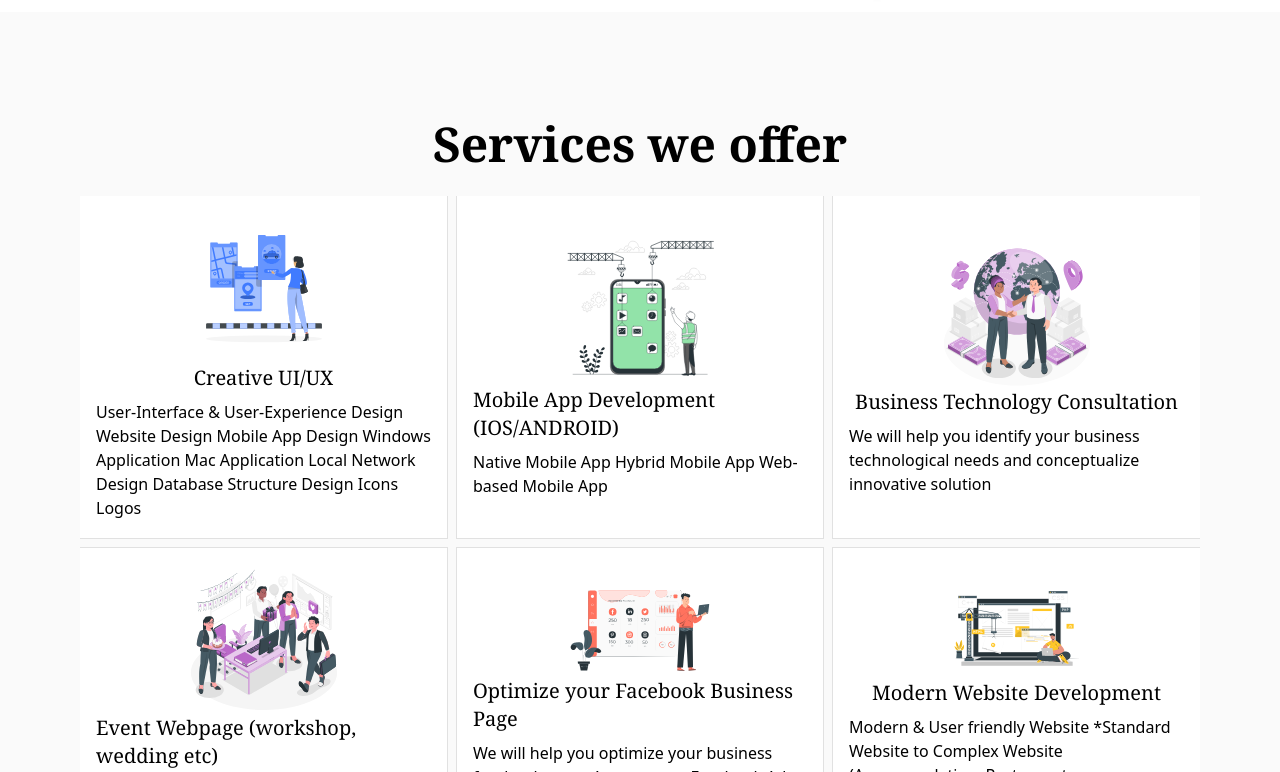
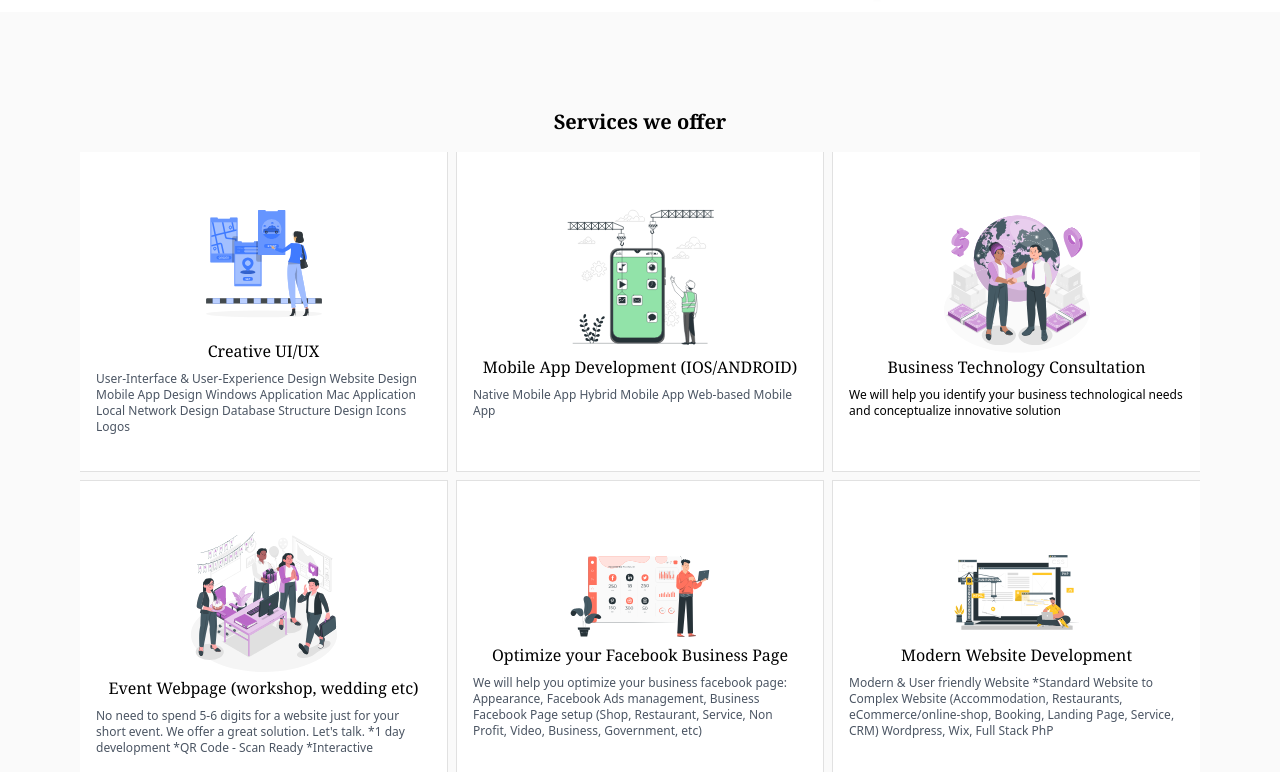
Before and after one commit to LilJho/itera-webapp, a Next.js app: page / in a window 1280 px wide. Shown: the part 788-1560 px from the top of the page. Built offline with nearby package versions, Linux system fonts and the light colour scheme.

Commit message:
updated services

```diff
--- a/src/components/Projects.js
+++ b/src/components/Projects.js
@@ -47,7 +47,7 @@
 function Post() {
   return (
     <article className="border border-black rounded-lg">
-      <div className="flex flex-col items-center gap-4 p-8">
+      <div className="flex flex-col items-center justify-center gap-4 p-8">
         <figure>
           <Image
             src={"/projects/psu.svg"}
--- a/src/components/Services.js
+++ b/src/components/Services.js
@@ -4,7 +4,7 @@
 const Services = () => {
   return (
     <section className="py-4 px-[5rem] mt-[5rem]">
-      <h2 className="text-center text-[3rem] font-NotoSans font-bold">
+      <h2 className="text-xl font-bold text-center font-NotoSans">
         Services we offer
       </h2>
       <article className="grid grid-cols-3 grid-rows-2 gap-2 pt-4">
@@ -13,10 +13,10 @@
             <Image src={"/services/ui-ux.svg"} width={150} height={150} />
           </figure>
           <figcaption>
-            <h3 className="flex justify-center text-xl font-NotoSans">
+            <h3 className="flex justify-center text-base font-medium text-center font-NotoSans">
               Creative UI/UX
             </h3>
-            <p className="pt-2 font-Worksans">
+            <p className="pt-2 text-xs text-gray-600 font-Worksans">
               User-Interface & User-Experience Design Website Design Mobile App
               Design Windows Application Mac Application Local Network Design
               Database Structure Design Icons Logos
@@ -28,10 +28,10 @@
             <Image src={"/services/mobildev.svg"} width={150} height={150} />
           </figure>
           <figcaption>
-            <h3 className="flex justify-center text-xl font-NotoSans">
+            <h3 className="flex justify-center text-base font-medium text-center font-NotoSans">
               Mobile App Development (IOS/ANDROID)
             </h3>
-            <p className="pt-2 font-Worksans">
+            <p className="pt-2 text-xs text-gray-600 font-Worksans">
               Native Mobile App Hybrid Mobile App Web-based Mobile App
             </p>
           </figcaption>
@@ -41,10 +41,10 @@
             <Image src={"/services/business.svg"} width={150} height={150} />
           </figure>
           <figcaption>
-            <h3 className="flex justify-center text-xl font-NotoSans">
+            <h3 className="flex justify-center text-base font-medium text-center font-NotoSans">
               Business Technology Consultation
             </h3>
-            <p className="pt-2 font-Worksans">
+            <p className="pt-2 text-xs text-gray-600font-Worksans">
               We will help you identify your business technological needs and
               conceptualize innovative solution
             </p>
@@ -55,10 +55,10 @@
             <Image src={"/services/events.svg"} width={150} height={150} />
           </figure>
           <figcaption>
-            <h3 className="flex justify-center text-xl font-NotoSans">
+            <h3 className="flex justify-center text-base font-medium text-center font-NotoSans">
               Event Webpage (workshop, wedding etc)
             </h3>
-            <p className="pt-2 font-Worksans">
+            <p className="pt-2 text-xs text-gray-600 font-Worksans">
               No need to spend 5-6 digits for a website just for your short
               event. We offer a great solution. Let's talk. *1 day development
               *QR Code - Scan Ready *Interactive
@@ -70,10 +70,10 @@
             <Image src={"/services/social.svg"} width={150} height={150} />
           </figure>
           <figcaption>
-            <h3 className="flex justify-center text-xl font-NotoSans">
+            <h3 className="flex justify-center text-base font-medium text-center font-NotoSans">
               Optimize your Facebook Business Page
             </h3>
-            <p className="pt-2 font-Worksans">
+            <p className="pt-2 text-xs text-gray-600 font-Worksans">
               We will help you optimize your business facebook page: Appearance,
               Facebook Ads management, Business Facebook Page setup (Shop,
               Restaurant, Service, Non Profit, Video, Business, Government, etc)
@@ -85,10 +85,10 @@
             <Image src={"/services/webdev.svg"} width={150} height={150} />
           </figure>
           <figcaption>
-            <h3 className="flex justify-center text-xl font-NotoSans">
+            <h3 className="flex justify-center text-base font-medium text-center font-NotoSans">
               Modern Website Development
             </h3>
-            <p className="pt-2 font-Worksans">
+            <p className="pt-2 text-xs text-gray-600 font-Worksans">
               Modern & User friendly Website *Standard Website to Complex
               Website (Accommodation, Restaurants, eCommerce/online-shop,
               Booking, Landing Page, Service, CRM) Wordpress, Wix, Full Stack
```
